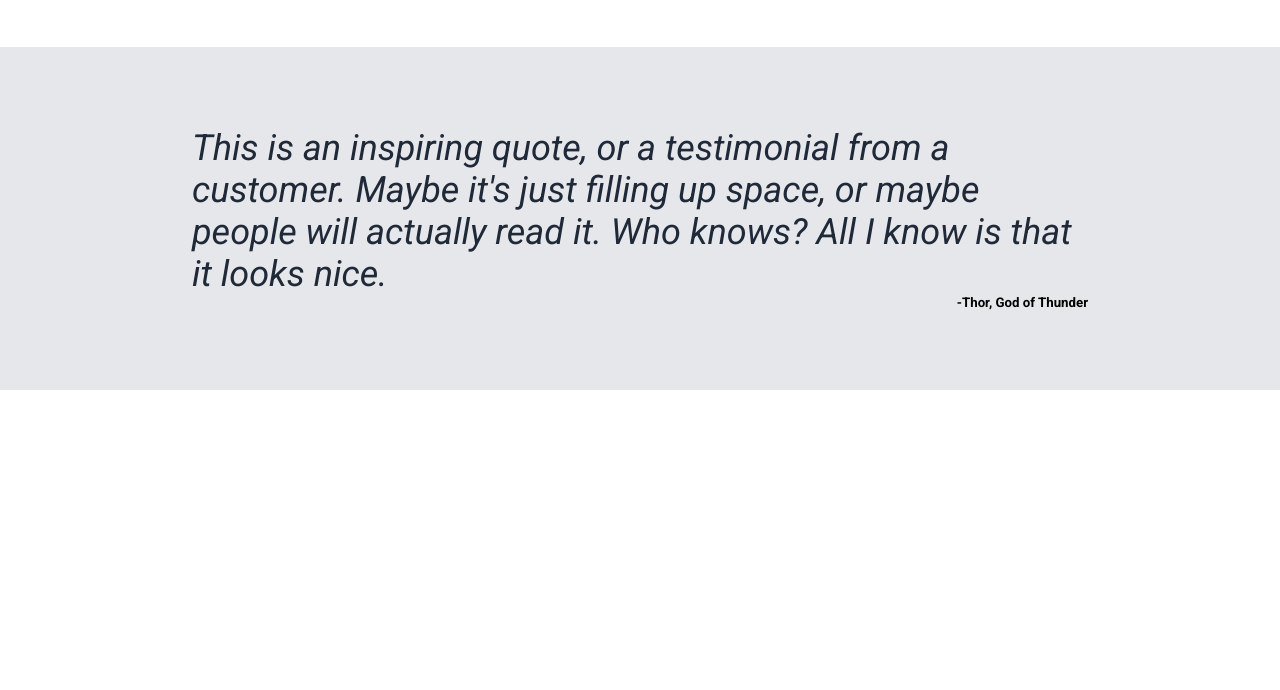
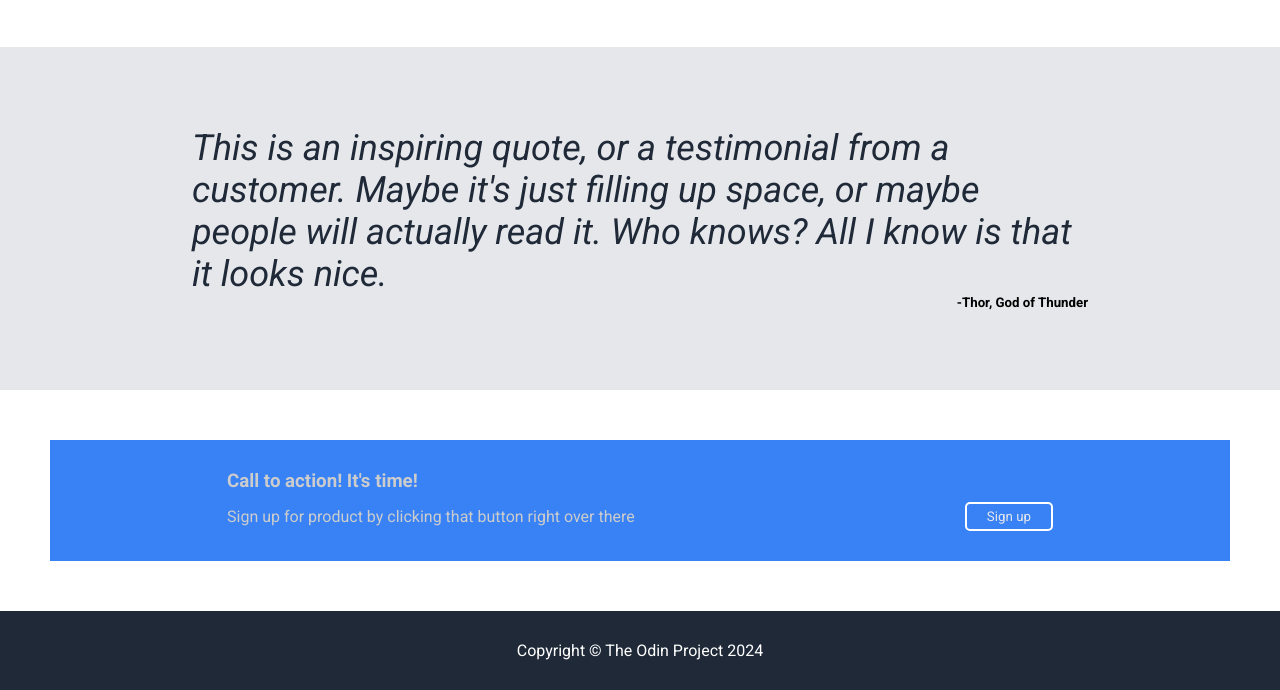
Before and after one commit to MusTaco/landing-page-odin-project, a plain HTML site: page index.html in a window 1280 px wide. Shown: the part 929-1619 px from the top of the page. Before the commit the page ends 1319 px from the top, so only its background shows below. Drawn offline with Linux system fonts and the light colour scheme.

Commit message:
Add call-to-action and footer

```diff
--- a/index.html
+++ b/index.html
@@ -68,5 +68,21 @@
         </div>
     </div>
 
+    <div class="call-to-action">
+        <div class="container">
+            <div class="width-70">
+                <h3>Call to action! It's time!</h3>
+                <div class="lower">
+                    <p>Sign up for product by clicking that button right over there</p>
+                    <button>Sign up</button>
+                </div>
+            </div>
+        </div>
+    </div>
+
+    <div class="footer dark">
+        <p>Copyright © The Odin Project 2024</p>
+    </div>
+
 </body>
 </html>
--- a/main.css
+++ b/main.css
@@ -120,3 +120,35 @@ ul li a {
 .quote h5 {
     text-align: right;
 }
+
+.call-to-action {
+    padding: 50px;
+}
+
+.call-to-action .container {
+    background-color: #3882f6;
+    padding: 30px 0;
+    color: #ccc;
+}
+
+.lower {
+    display: flex;
+    justify-content: space-between;
+    margin-top: 10px;
+    align-items: center;
+}
+
+.lower button {
+    padding: 5px 20px;
+    border: none;
+    background-color: #3882f6;
+    border: 2px solid white;
+    color: #e5e7eb;
+    border-radius: 5px;
+}
+
+.footer {
+    text-align: center;
+    padding: 30px 0;
+    color: white;
+}
```
